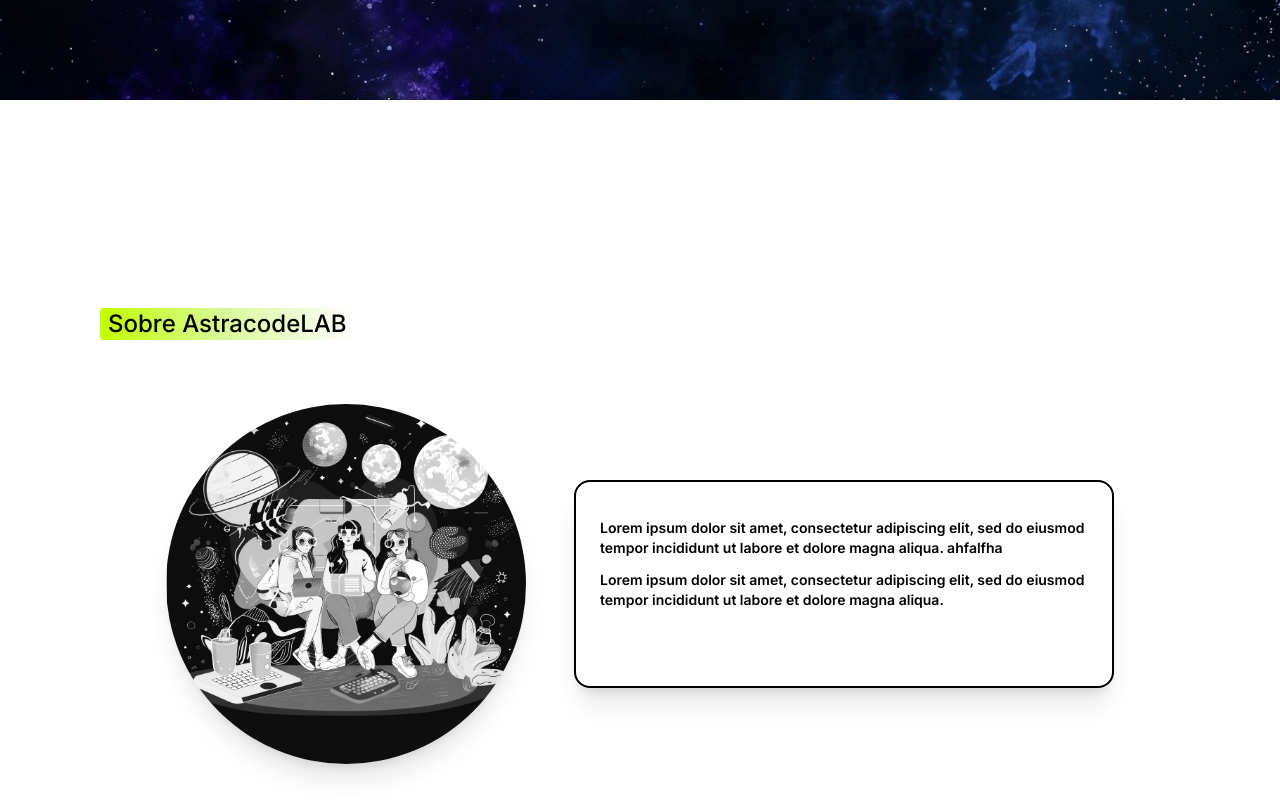
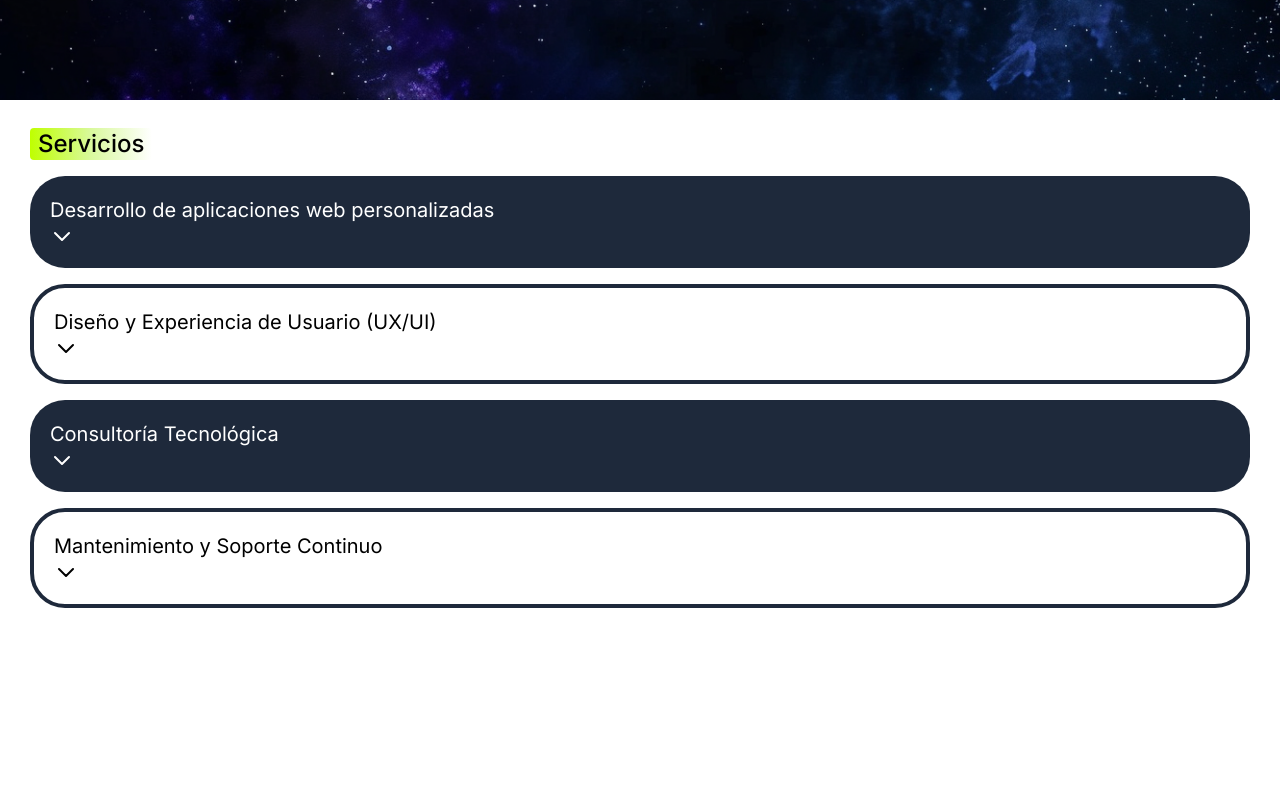
Before and after one commit to AstracodeLAB/project, a React (Vite) app: page / in a window 1280 px wide. Shown: the part 700-1505 px from the top of the page. Built offline with nearby package versions, Linux system fonts and the light colour scheme.

Commit message:
create branch services and component

```diff
--- /dev/null
+++ b/src/components/Services.jsx
@@ -0,0 +1,70 @@
+import { useState } from "react";
+
+export const Services = () => {
+  const [activeServiceIndex, setActiveServiceIndex] = useState(null);
+
+  const handleToggle = (serviceIndex) => {
+    setActiveServiceIndex(activeServiceIndex === serviceIndex ? null : serviceIndex);
+  };
+
+  const services = [
+    {
+      title: "Desarrollo de aplicaciones web personalizadas",
+      description: "Creamos aplicaciones web a medida que se adaptan perfectamente a tus necesidades y objetivos de negocio, utilizando las últimas tecnologías y metodologías ágiles.",
+      bgClass: "bg-primary text-secondary",
+    },
+    {
+      title: "Diseño y Experiencia de Usuario (UX/UI)",
+      description: "Diseñamos interfaces atractivas y fáciles de usar, asegurando una experiencia de usuario excepcional que mantiene a tus clientes comprometidos y satisfechos.",
+      bgClass: "bg-secondary border-4 border-primary",
+    },
+    {
+      title: "Consultoría Tecnológica",
+      description: "Ofrecemos asesoramiento experto para ayudarte a tomar decisiones informadas sobre las mejores tecnologías y prácticas para tu negocio.",
+      bgClass: "bg-primary text-secondary",
+    },
+    {
+      title: "Mantenimiento y Soporte Continuo",
+      description: "Proporcionamos servicios de mantenimiento y soporte para asegurar que tu sitio web siempre esté en funcionamiento y actualizado con las últimas mejoras y parches de seguridad.",
+      bgClass: "bg-secondary border-4 border-primary",
+    },
+  ];
+
+  return (
+    <section id="about" className="mx-30 mt-7 ">
+      <div className="">
+        <h2 className="relative z-10 bg-gradient-to-r from-accent via-lime-200 to-white font-sans font-medium text-xl px-2 rounded md:inline-block md:text-2xl">
+          Servicios
+        </h2>
+        <ul className="flex flex-col justify-center">
+          {services.map((service, serviceIndex) => (
+            <li key={serviceIndex} className={`${service.bgClass} rounded-[35px] mt-4 p-5 flex flex-col align-center`}>
+              <h3 className="text-xl flex justify-between items-center">
+                {service.title}
+
+              </h3>
+              <button onClick={() => handleToggle(serviceIndex)}>
+                  <svg
+                    xmlns="http://www.w3.org/2000/svg"
+                    className={`h-6 w-6 transform transition-transform ${activeServiceIndex === serviceIndex ? 'rotate-180' : ''}`}
+                    fill="none"
+                    viewBox="0 0 24 24"
+                    stroke="currentColor"
+                  >
+                    <path strokeLinecap="round" strokeLinejoin="round" strokeWidth="2" d="M19 9l-7 7-7-7" />
+                  </svg>
+                </button>
+              {activeServiceIndex === serviceIndex && (
+                <p className="mt-4 transition-all duration-500 ease-in-out">
+                  {service.description}
+                </p>
+              )}
+            </li>
+          ))}
+        </ul>
+      </div>
+    </section>
+  );
+};
+
+export default Services;
--- a/src/pages/Home.jsx
+++ b/src/pages/Home.jsx
@@ -4,6 +4,7 @@ import Header from "../components/Header"
 import Hero from "../components/Hero"
 import AboutUs from "../components/AboutUs"
 import imgBackground from "../assets/imgBackground.png";
+import Services from "../components/Services"
 
 function Home () {
   return (<>
@@ -14,6 +15,7 @@ function Home () {
       <Header />
       <Hero />
     </div>
+    <Services/>
     <AboutUs />
     <Contact/>
     <Footer/>
```
